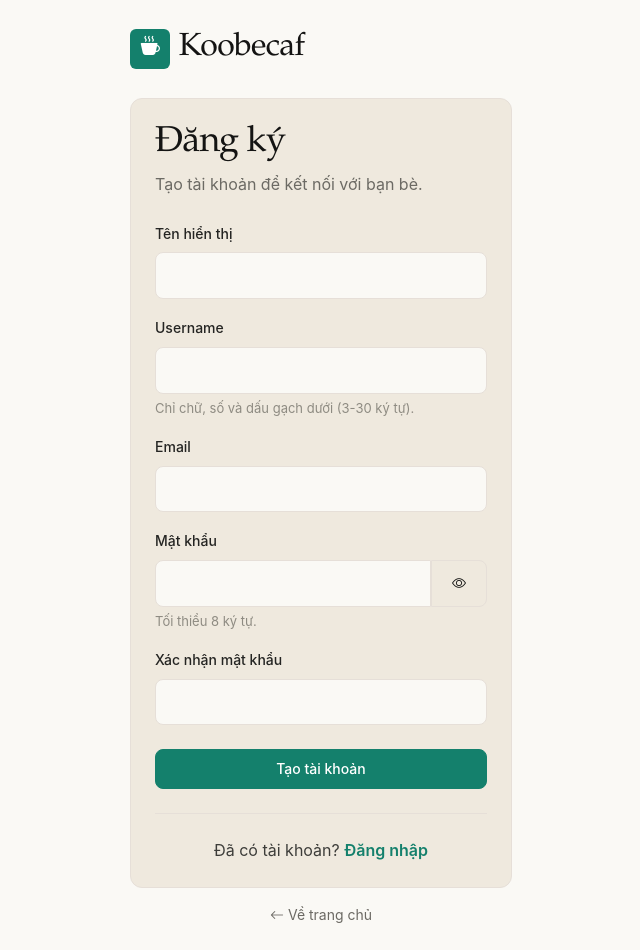
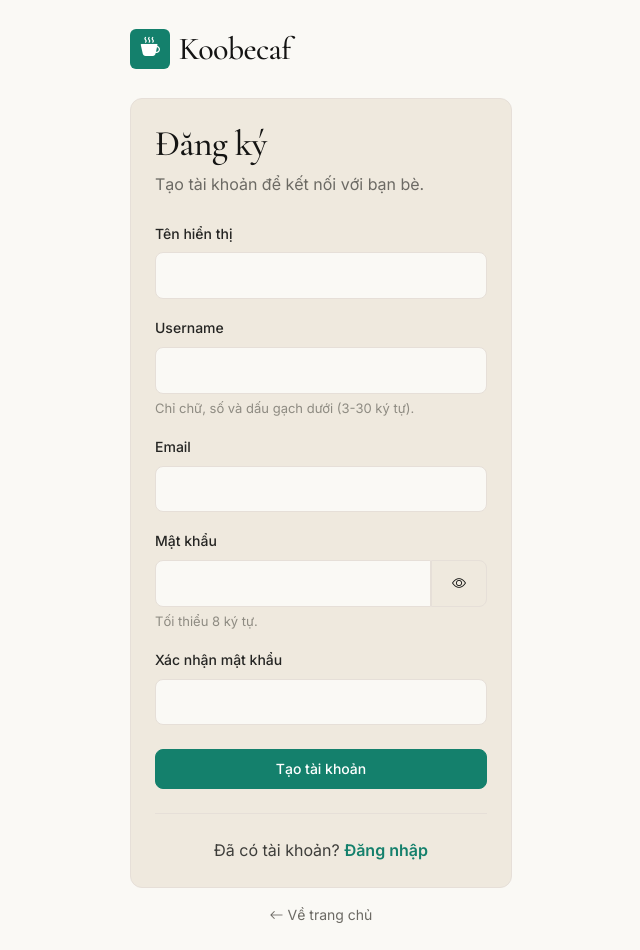
Before and after one commit to nguyen-th-dat/koobecaf, a PHP site: page /koobecaf/register in a window 1280 px wide. Shown: the whole page, without its empty margins (319-959 px from the left). Run offline with PHP 8.4, Linux system fonts and the light colour scheme; some libraries are stand-ins or nearby versions.

Commit message:
Add Google fonts to auth layout
Load Cormorant Garamond and Inter from Google Fonts in the authentication layout.

```diff
--- a/app/Views/layouts/auth.php
+++ b/app/Views/layouts/auth.php
@@ -14,6 +14,9 @@ $theme = $currentUser['theme'] ?? (\App\Core\Session::get('theme') ?? 'light');
     <meta name="csrf-token" content="<?= e(\App\Core\Csrf::token()) ?>">
     <title><?= e($title ?? 'Koobecaf') ?> · <?= e(config('app.name', 'Koobecaf')) ?></title>
     <link rel="icon" href="<?= asset('images/favicon.svg') ?>" type="image/svg+xml">
+    <link rel="preconnect" href="https://fonts.googleapis.com">
+    <link rel="preconnect" href="https://fonts.gstatic.com" crossorigin>
+    <link rel="stylesheet" href="https://fonts.googleapis.com/css2?family=Cormorant+Garamond:wght@400;500;600&family=Inter:wght@400;500;600&display=swap">
     <link rel="stylesheet" href="<?= asset('vendor/bootstrap-icons/css/bootstrap-icons.min.css') ?>">
     <link rel="stylesheet" href="<?= asset('css/app.css') ?>">
 </head>
```
